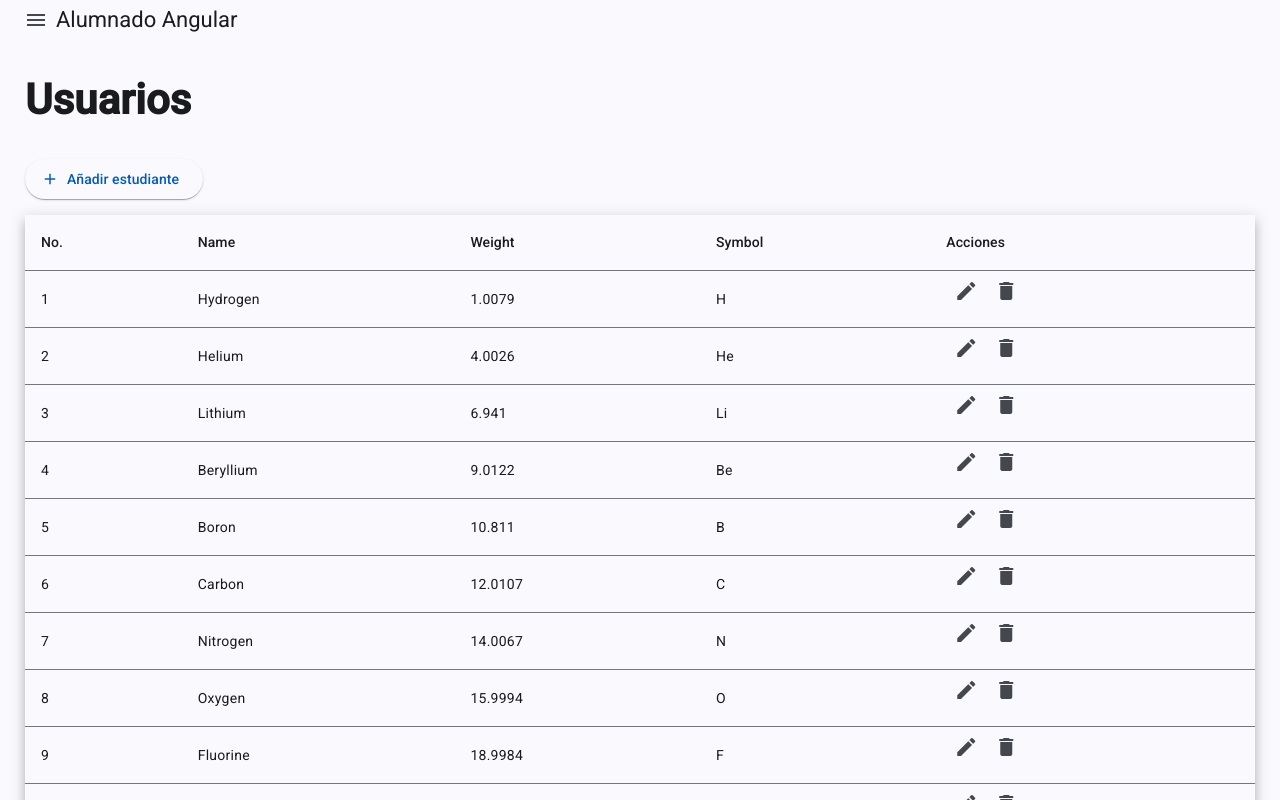
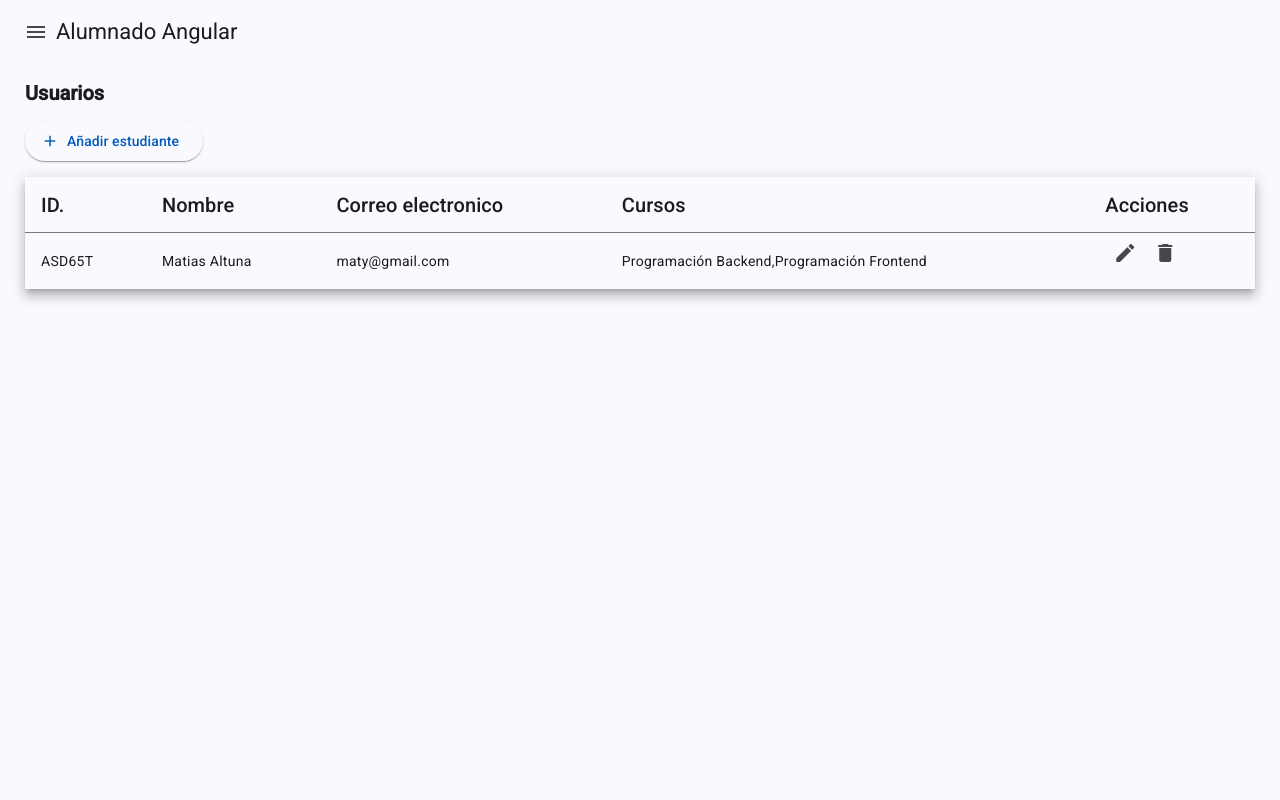
Before and after one commit to mataltuna/Angular, an Angular app: page / in a window 1280 px wide. Built offline with nearby package versions, Linux system fonts and the light colour scheme.

Commit message:
first commit

```diff
--- /dev/null
+++ b/src/app/features/dashboard/users/models/index.ts
@@ -0,0 +1,7 @@
+export interface Student {
+    id: string;
+    firstname: string;
+    lastname: string;
+    email: string;
+    courses: string[]
+}
--- a/src/app/features/dashboard/users/user-dialog/user-dialog.component.html
+++ b/src/app/features/dashboard/users/user-dialog/user-dialog.component.html
@@ -29,7 +29,7 @@
             <div class="col-6">
                 <mat-form-field appearance="outline">
                     <mat-label>Curso</mat-label>
-                    <mat-select>
+                    <mat-select multiple>
                         <mat-option value="frontProg">Programación Frontend</mat-option>
                         <mat-option value="backProg">Programación Backend</mat-option>
                         <mat-option value="designUx">Diseño UX UI</mat-option>
--- a/src/app/features/dashboard/users/users.component.html
+++ b/src/app/features/dashboard/users/users.component.html
@@ -1,5 +1,5 @@
 <div id="users-container">
-    <h2>Usuarios</h2>
+    <h2 appHighlight>Usuarios</h2>
     <button mat-raised-button (click)="openModal()">
         <mat-icon>add</mat-icon>
         Añadir estudiante
@@ -8,32 +8,32 @@
     <!-- TABLA DE USUARIOS -->
     <table mat-table [dataSource]="dataSource" class="mat-elevation-z8">
         <!-- Position Column -->
-        <ng-container matColumnDef="position">
-        <th mat-header-cell *matHeaderCellDef> No. </th>
-        <td mat-cell *matCellDef="let element"> {{element.position}} </td>
+        <ng-container matColumnDef="id">
+        <th appHighlight mat-header-cell *matHeaderCellDef> ID. </th>
+        <td mat-cell *matCellDef="let student"> {{ student.id }} </td>
         </ng-container>
 
         <!-- Name Column -->
         <ng-container matColumnDef="name">
-        <th mat-header-cell *matHeaderCellDef> Name </th>
-        <td mat-cell *matCellDef="let element"> {{element.name}} </td>
+        <th appHighlight mat-header-cell *matHeaderCellDef> Nombre </th>
+        <td mat-cell *matCellDef="let student"> {{ student | userFullName }} </td>
         </ng-container>
 
         <!-- Weight Column -->
-        <ng-container matColumnDef="weight">
-        <th mat-header-cell *matHeaderCellDef> Weight </th>
-        <td mat-cell *matCellDef="let element"> {{element.weight}} </td>
+        <ng-container matColumnDef="email">
+        <th appHighlight mat-header-cell *matHeaderCellDef> Correo electronico </th>
+        <td mat-cell *matCellDef="let student"> {{ student.email }} </td>
         </ng-container>
 
         <!-- Symbol Column -->
-        <ng-container matColumnDef="symbol">
-        <th mat-header-cell *matHeaderCellDef> Symbol </th>
-        <td mat-cell *matCellDef="let element"> {{element.symbol}} </td>
+        <ng-container matColumnDef="courses">
+        <th appHighlight mat-header-cell *matHeaderCellDef> Cursos </th>
+        <td mat-cell *matCellDef="let student"> {{ student.courses }} </td>
         </ng-container>
 
         <!-- Symbol Column -->
         <ng-container matColumnDef="actions">
-            <th mat-header-cell *matHeaderCellDef> Acciones </th>
+            <th appHighlight mat-header-cell *matHeaderCellDef> Acciones </th>
             <td mat-cell *matCellDef="let element">
                 <button mat-icon-button>
                     <mat-icon> edit </mat-icon>
--- a/src/app/features/dashboard/users/users.component.scss
+++ b/src/app/features/dashboard/users/users.component.scss
@@ -1,8 +1,5 @@
 #users-container {
     padding: 0 25px;
-    h2 {
-        font-size: 2.625rem;
-    }
     button {
         margin-bottom: 1rem;
     }
--- a/src/app/features/dashboard/users/users.component.ts
+++ b/src/app/features/dashboard/users/users.component.ts
@@ -1,26 +1,12 @@
 import { Component } from '@angular/core';
 import { MatDialog } from '@angular/material/dialog';
 import { UserDialogComponent } from './user-dialog/user-dialog.component';
+import { Student } from './models';
 
 /* TABLES */
-export interface PeriodicElement {
-  name: string;
-  position: number;
-  weight: number;
-  symbol: string;
-}
+const ELEMENT_DATA: Student[] = [
+  {id: 'ASD65T', firstname: 'Matias', lastname: 'Altuna', email: 'maty@gmail.com', courses: ['Programación Backend', 'Programación Frontend']},
 
-const ELEMENT_DATA: PeriodicElement[] = [
-  {position: 1, name: 'Hydrogen', weight: 1.0079, symbol: 'H'},
-  {position: 2, name: 'Helium', weight: 4.0026, symbol: 'He'},
-  {position: 3, name: 'Lithium', weight: 6.941, symbol: 'Li'},
-  {position: 4, name: 'Beryllium', weight: 9.0122, symbol: 'Be'},
-  {position: 5, name: 'Boron', weight: 10.811, symbol: 'B'},
-  {position: 6, name: 'Carbon', weight: 12.0107, symbol: 'C'},
-  {position: 7, name: 'Nitrogen', weight: 14.0067, symbol: 'N'},
-  {position: 8, name: 'Oxygen', weight: 15.9994, symbol: 'O'},
-  {position: 9, name: 'Fluorine', weight: 18.9984, symbol: 'F'},
-  {position: 10, name: 'Neon', weight: 20.1797, symbol: 'Ne'},
 ];
 
 @Component({
@@ -29,7 +15,7 @@ const ELEMENT_DATA: PeriodicElement[] = [
   styleUrl: './users.component.scss'
 })
 export class UsersComponent {
-  displayedColumns: string[] = ['position', 'name', 'weight', 'symbol', 'actions'];
+  displayedColumns: string[] = ['id', 'name', 'email', 'courses', 'actions'];
   dataSource = ELEMENT_DATA;
 
   constructor(private matDialog: MatDialog) {}
--- /dev/null
+++ b/src/app/shared/directives/highlight.directive.ts
@@ -0,0 +1,24 @@
+import { Directive, ElementRef, Input, OnInit, OnChanges, SimpleChanges} from '@angular/core';
+
+@Directive({
+  selector: '[appHighlight]'
+})
+export class HighlightDirective implements OnInit, OnChanges {
+  @Input() fontSize: number = 20;
+
+  constructor(private elem: ElementRef<HTMLElement>) {}
+
+  ngOnInit(): void {
+    this.applyStyles();
+  }
+
+  ngOnChanges(changes: SimpleChanges): void {
+    if (changes['fontSize']) {
+      this.applyStyles();
+    }
+  }
+
+  private applyStyles() {
+    this.elem.nativeElement.style.fontSize = `${this.fontSize}px`;
+  }
+}
--- /dev/null
+++ b/src/app/shared/pipes/user-full-name.pipe.ts
@@ -0,0 +1,11 @@
+import { Pipe, PipeTransform } from '@angular/core';
+
+@Pipe({
+  name: 'userFullName'
+})
+export class UserFullNamePipe implements PipeTransform {
+
+  transform(value: any, ...args: string[]): string {
+    return value.firstname + ' ' + value.lastname;
+  }
+}
```
Also changed, not shown: src/app/shared/shared.module.ts (+13 -2 lines), 1 other file (tests, documents, lock files or other folders).
